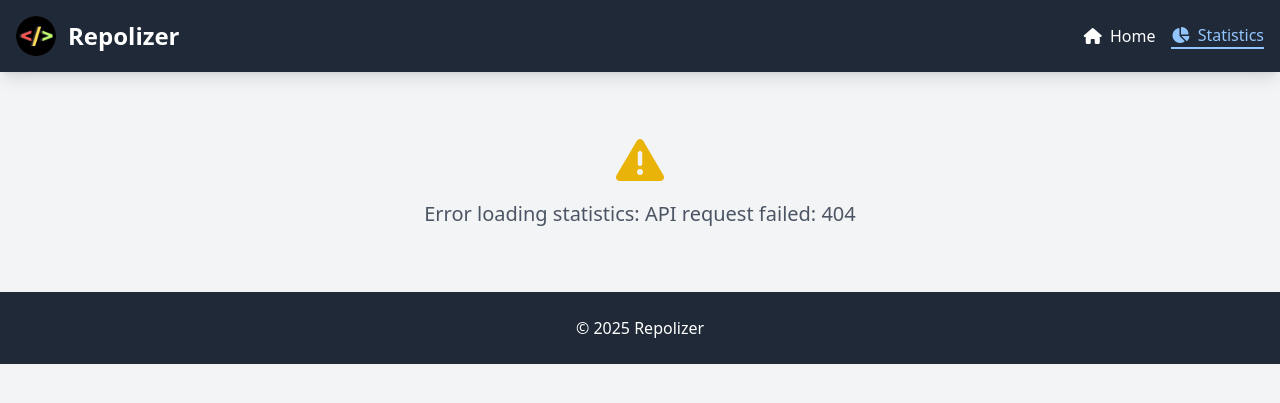
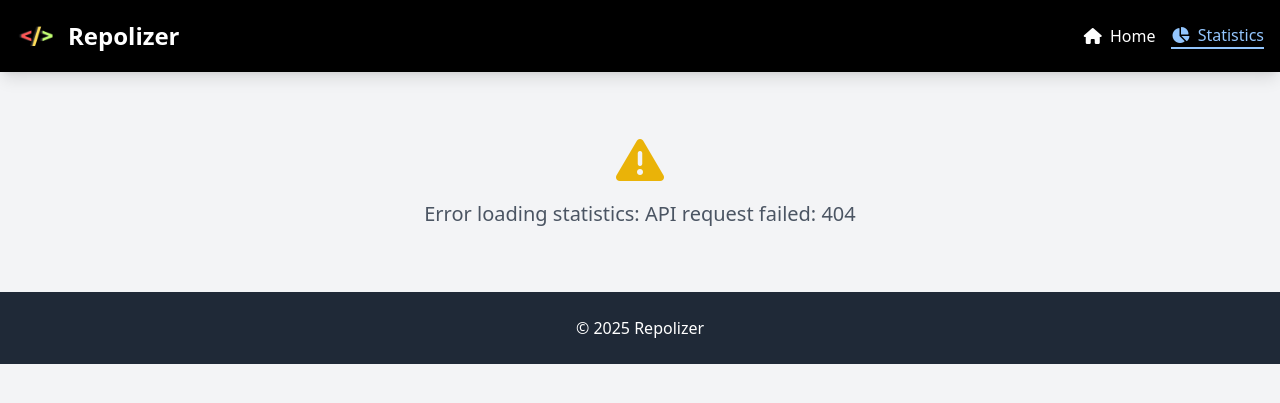
Before and after one commit to fabriziosalmi/repolizer, a Flask app: page /stats in a window 1280 px wide. Shown: the top 403 px of the page. Run offline with Flask 3, Linux system fonts and the light colour scheme; some libraries are stand-ins or nearby versions.

Commit message:
refactor: Update header background color to black for improved visibility across templates

```diff
--- a/templates/login.html
+++ b/templates/login.html
@@ -43,7 +43,7 @@
     </style>
 </head>
 <body class="bg-gray-100">
-    <header class="bg-gray-800 text-white shadow-lg">
+    <header class="bg-gray-800 text-white shadow-lg" style="background-color: black">
         <div class="container mx-auto p-4 flex justify-between items-center">
             <div class="flex items-center">
                 <img src="static/icons/icon-192x192.png" alt="Repolizer Logo" class="w-10 h-10 mr-3 rounded-full">
--- a/templates/repo_analyze.html
+++ b/templates/repo_analyze.html
@@ -60,7 +60,7 @@
     </style>
 </head>
 <body class="bg-gray-100 min-h-screen">
-    <header class="bg-gray-800 text-white shadow-lg">
+    <header class="bg-gray-800 text-white shadow-lg" style="background-color: black">
         <div class="container mx-auto p-4 flex flex-col md:flex-row justify-between items-center">
             <div class="flex items-center mb-4 md:mb-0">
                 <img src="static/icons/icon-192x192.png" alt="Repolizer Logo" class="w-10 h-10 mr-3 rounded-full">
--- a/templates/repo_detail.html
+++ b/templates/repo_detail.html
@@ -207,7 +207,7 @@
     </style>
 </head>
 <body class="bg-gray-100 min-h-screen flex flex-col">
-    <header class="bg-gray-800 text-white shadow-lg">
+    <header class="bg-gray-800 text-white shadow-lg" style="background-color: black">
         <div class="container mx-auto p-4 flex flex-col md:flex-row justify-between items-center">
             <div class="flex items-center mb-4 md:mb-0">
                 <img src="static/icons/icon-192x192.png" alt="Repolizer Logo" class="w-10 h-10 mr-3 rounded-full">
--- a/templates/repo_history.html
+++ b/templates/repo_history.html
@@ -16,7 +16,7 @@
     </style>
 </head>
 <body class="bg-gray-100 min-h-screen flex flex-col">
-    <header class="bg-gray-800 text-white shadow-lg">
+    <header class="bg-gray-800 text-white shadow-lg" style="background-color: black">
         <div class="container mx-auto p-4 flex flex-col md:flex-row justify-between items-center">
             <div class="flex items-center mb-4 md:mb-0">
                 <img src="static/icons/icon-192x192.png" alt="Repolizer Logo" class="w-10 h-10 mr-3 rounded-full">
--- a/templates/repo_scraper.html
+++ b/templates/repo_scraper.html
@@ -51,7 +51,7 @@
     </style>
 </head>
 <body class="bg-gray-100 min-h-screen">
-    <header class="bg-gray-800 text-white shadow-lg">
+    <header class="bg-gray-800 text-white shadow-lg" style="background-color: black">
         <div class="container mx-auto p-4 flex flex-col md:flex-row justify-between items-center">
             <div class="flex items-center mb-4 md:mb-0">
                 <img src="static/icons/icon-192x192.png" alt="Repolizer Logo" class="w-10 h-10 mr-3 rounded-full">
--- a/templates/repo_stats.html
+++ b/templates/repo_stats.html
@@ -86,7 +86,7 @@
     </style>
 </head>
 <body class="bg-gray-100 min-h-screen">
-    <header class="bg-gray-800 text-white shadow-lg">
+    <header class="bg-gray-800 text-white shadow-lg" style="background-color: black">
         <div class="container mx-auto p-4 flex flex-col md:flex-row justify-between items-center">
             <div class="flex items-center mb-4 md:mb-0">
                 <img src="static/icons/icon-192x192.png" alt="Repolizer Logo" class="w-10 h-10 mr-3 rounded-full">
--- a/templates/repo_viewer.html
+++ b/templates/repo_viewer.html
@@ -195,7 +195,7 @@
     </style>
 </head>
 <body class="bg-gray-100 min-h-screen">
-    <header class="bg-gray-800 text-white shadow-lg">
+    <header class="bg-gray-800 text-white shadow-lg" style="background-color: black">
         <div class="container mx-auto p-4 flex flex-col md:flex-row justify-between items-center">
             <div class="flex items-center mb-4 md:mb-0">
               <img src="static/icons/icon-192x192.png" alt="Repolizer Logo" class="w-10 h-10 mr-3 rounded-full">
```
